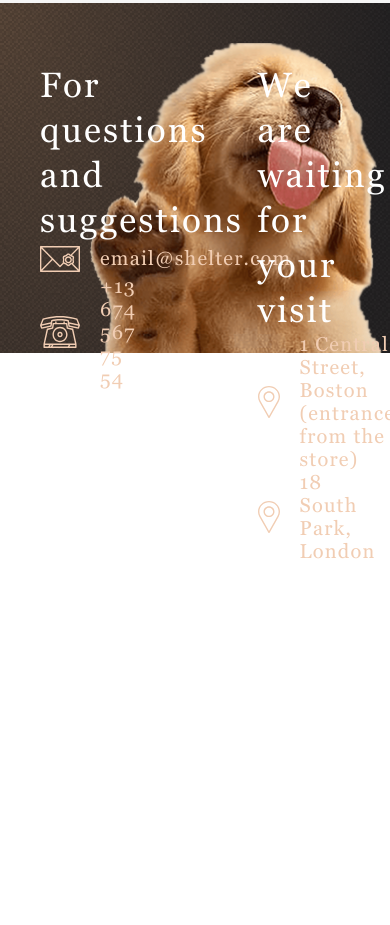
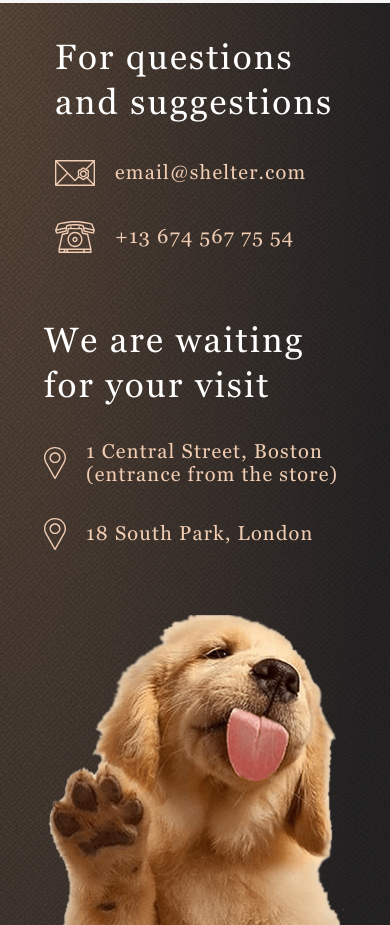
Before and after one commit to VictoriaAlekseeva/shelter, a website: page shelter/index.html in a window 390 px wide. Shown: the part 5856-6781 px from the top of the page. Before the commit the page ends 6419 px from the top, so only its background shows below. Drawn offline with Linux system fonts and the light colour scheme.

Commit message:
feat: add media 991 for footer

```diff
--- a/shelter/index.html
+++ b/shelter/index.html
@@ -183,6 +183,7 @@
           18 South Park, London
         </a>
       </div>
+      <img src="./src/img/footer-puppy.png" alt="puppy" class="footer__img">
     </div>
   </footer>
 </body>
--- a/shelter/sass/layouts/_footer.scss
+++ b/shelter/sass/layouts/_footer.scss
@@ -6,33 +6,51 @@
 
 .footer__wrapper {
   display: flex;
-  gap: 140px;
+  gap: 10px;
+  justify-content: space-between;
+  flex-wrap: wrap;
 
-  height: 350px;
-  padding: 60px 40px;
-
-  background-image: url('../src/img/background/footer-puppy.png');
-  background-repeat: no-repeat;
-  background-position: 96% bottom;
-  background-size: contain 90%;
+  padding: 40px 40px 0;
 
   h3 {
     color: $color-light-xl;
   }
+
+  @media (max-width: 991px) {
+    justify-content: space-evenly;
+    gap: 30px;
+    padding-top: 32px;
+  }
 }
 
 .contacts {
-  width: 25%;
+  width: 280px;
   display: flex;
   flex-direction: column;
+  gap: 32px;
+  padding-top: 16px;
+  padding-bottom: 60px;
   justify-content: space-between;
+
+  @media (max-width: 991px) {
+    padding-top: 0px;
+    padding-bottom: 35px;
+  }
 }
 
 .address {
-  width: 25%;
+  width: 302px;
   display: flex;
   flex-direction: column;
+  gap: 32px;
+  padding-top: 16px;
+  padding-bottom: 60px;
   justify-content: space-between;
+
+  @media (max-width: 991px) {
+    padding-top: 0px;
+    padding-bottom: 35px;
+  }
 }
 
 .footer__link {
@@ -50,3 +68,10 @@
 .footer__icon {
   height: 32px;
 }
+
+.footer__img {
+  display: block;
+  width: 300px;
+  height: fit-content;
+  align-self: flex-end;
+}
```
Also changed, not shown: shelter/sass/style.css, shelter/src/img/footer-puppy.png (renamed from shelter/src/img/background/footer-puppy.png), 1 other file.
